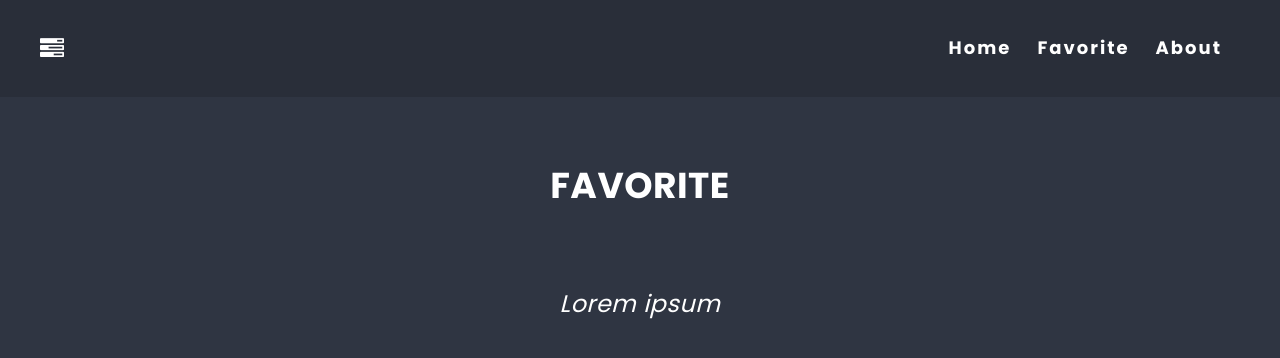
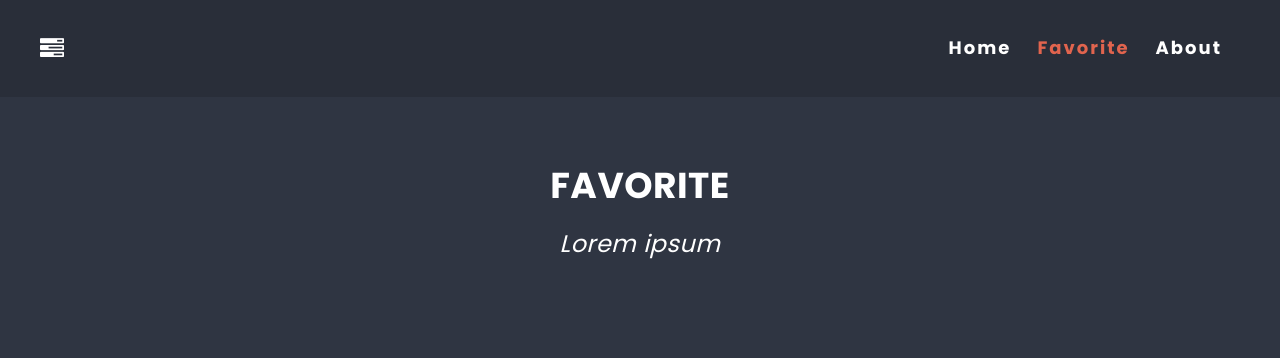
Before and after one commit to anntan2913/react-app, a React (Create React App) app in the folder my-first-react-app/: page /favorite in a window 1280 px wide. Shown: the top 358 px of the page. Built offline with nearby package versions, Linux system fonts and the light colour scheme.

Commit message:
add func Active Links: add component NavLink

```diff
--- a/my-first-react-app/src/components/About/About.module.scss
+++ b/my-first-react-app/src/components/About/About.module.scss
@@ -10,7 +10,5 @@
     font-size: ($base-size * 2);
     font-style: italic;
     font-weight: normal;
+    margin-top: (- $base-size * 3);
 }
-.title + .subtitle {
-    margin-top: (- $base-size * 3);
-  }
--- a/my-first-react-app/src/components/Favorite/Favorite.module.scss
+++ b/my-first-react-app/src/components/Favorite/Favorite.module.scss
@@ -1,5 +1,4 @@
 @import '../../styles/settings.scss';
-
 
 .favorite {
     padding: $base-size;
@@ -11,7 +10,5 @@
     font-size: ($base-size * 2);
     font-style: italic;
     font-weight: normal;
+    margin-top: (- $base-size * 3);
 }
-.title + .subtitle {
-    margin-top: (- $base-size * 3);
-  }
--- a/my-first-react-app/src/components/NavBar/NavBar.js
+++ b/my-first-react-app/src/components/NavBar/NavBar.js
@@ -1,5 +1,6 @@
 import Container from '../Container/Container';
 import styles from './NavBar.module.scss';
+import { NavLink } from 'react-router-dom';
 
 const NavBar = () => {
     return (
@@ -8,14 +9,14 @@
                 <div className={styles.navcontent}>
                     <a href="/"><i className='fa fa-tasks'/></a>
                     <ul className={styles.subpage}>
-                        <li><a href="/">Home</a></li>
-                        <li><a href="/favorite">Favorite</a></li>
-                        <li><a href="/about">About</a></li>
+                        <li><NavLink className={({ isActive }) => isActive ? styles.linkActive : undefined} to="/">Home</NavLink></li>
+                        <li><NavLink className={({ isActive }) => isActive ? styles.linkActive : undefined} to="/favorite">Favorite</NavLink></li>
+                        <li><NavLink className={({ isActive }) => isActive ? styles.linkActive : undefined} to="/about">About</NavLink></li>
                     </ul>
                 </div>
             </Container>
         </nav>
-    )
-}
+    );
+};
 
 export default NavBar;
--- a/my-first-react-app/src/components/NavBar/NavBar.module.scss
+++ b/my-first-react-app/src/components/NavBar/NavBar.module.scss
@@ -27,6 +27,10 @@
         li {
             display: inline-block;
             margin-right: 10px;
+
+            .linkActive {
+                color: $color-warning;
+            }
         }
 
         a {
```
